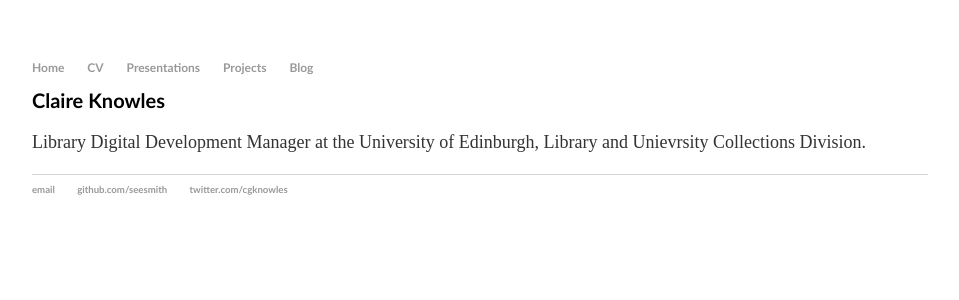
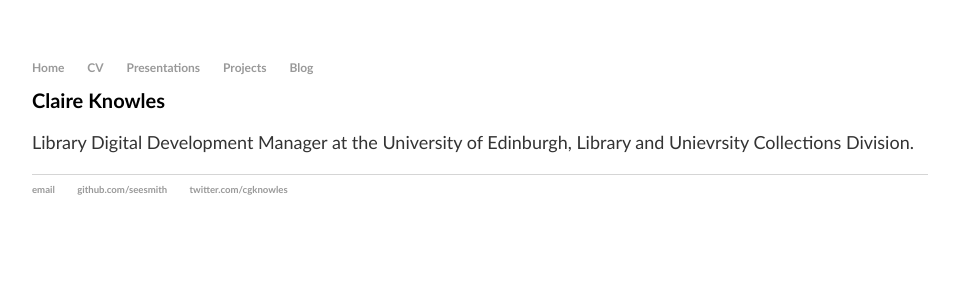
Before and after one commit to seesmith/seesmith.github.io, a Jekyll site: the page built from index.html, in a window 1280 px wide. Shown: the top 300 px of the page, without its empty margins (160-1119 px from the left). Built offline with Jekyll 4.4.1, drawn with Linux system fonts in a browser that asks for light colours.

Commit message:
font update

```diff
--- a/css/main.css
+++ b/css/main.css
@@ -2,6 +2,7 @@ body {
     margin: 60px auto;
     width: 70%;
     font-size: 12px;
+    font-family:'Calibri',sans-serif;
 }
 nav ul, footer ul {
     font-family:'Calibri',sans-serif;
```
